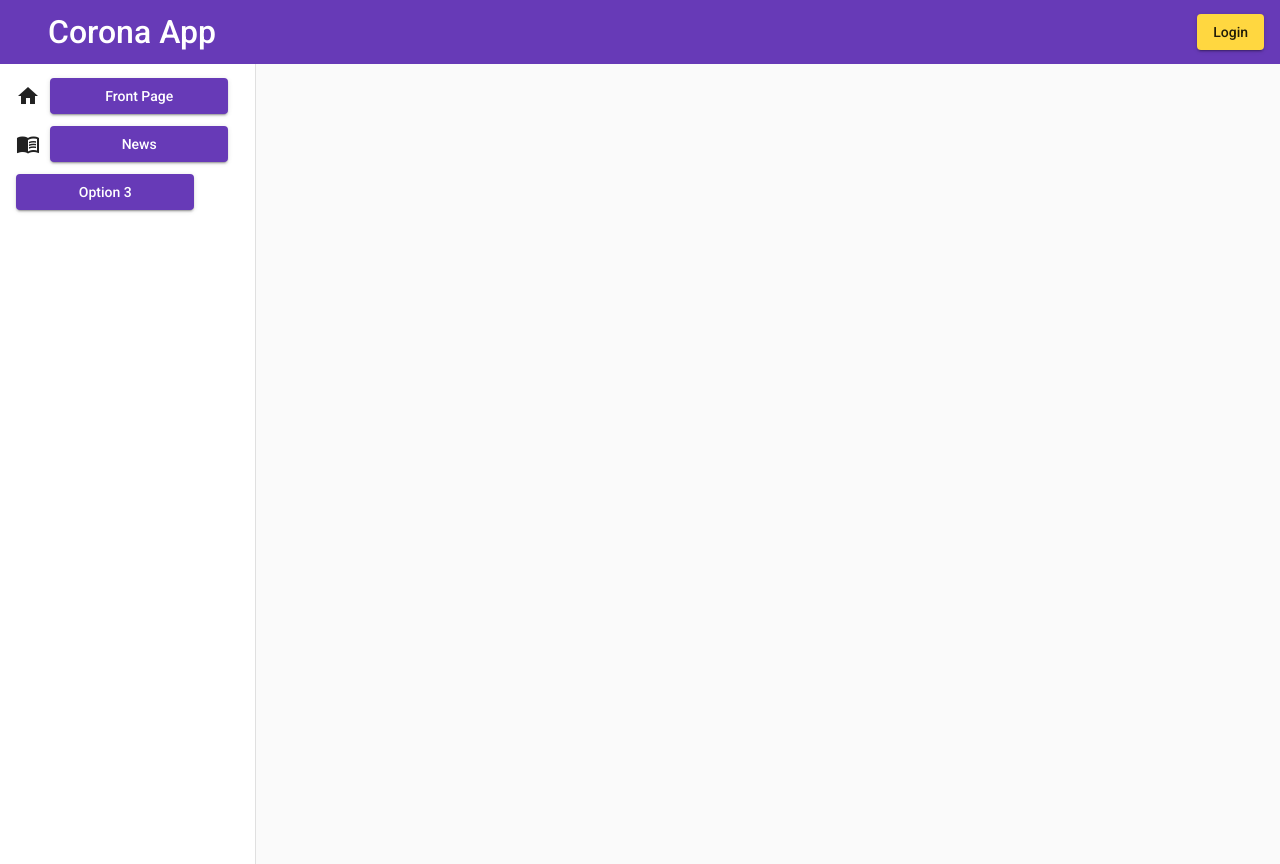
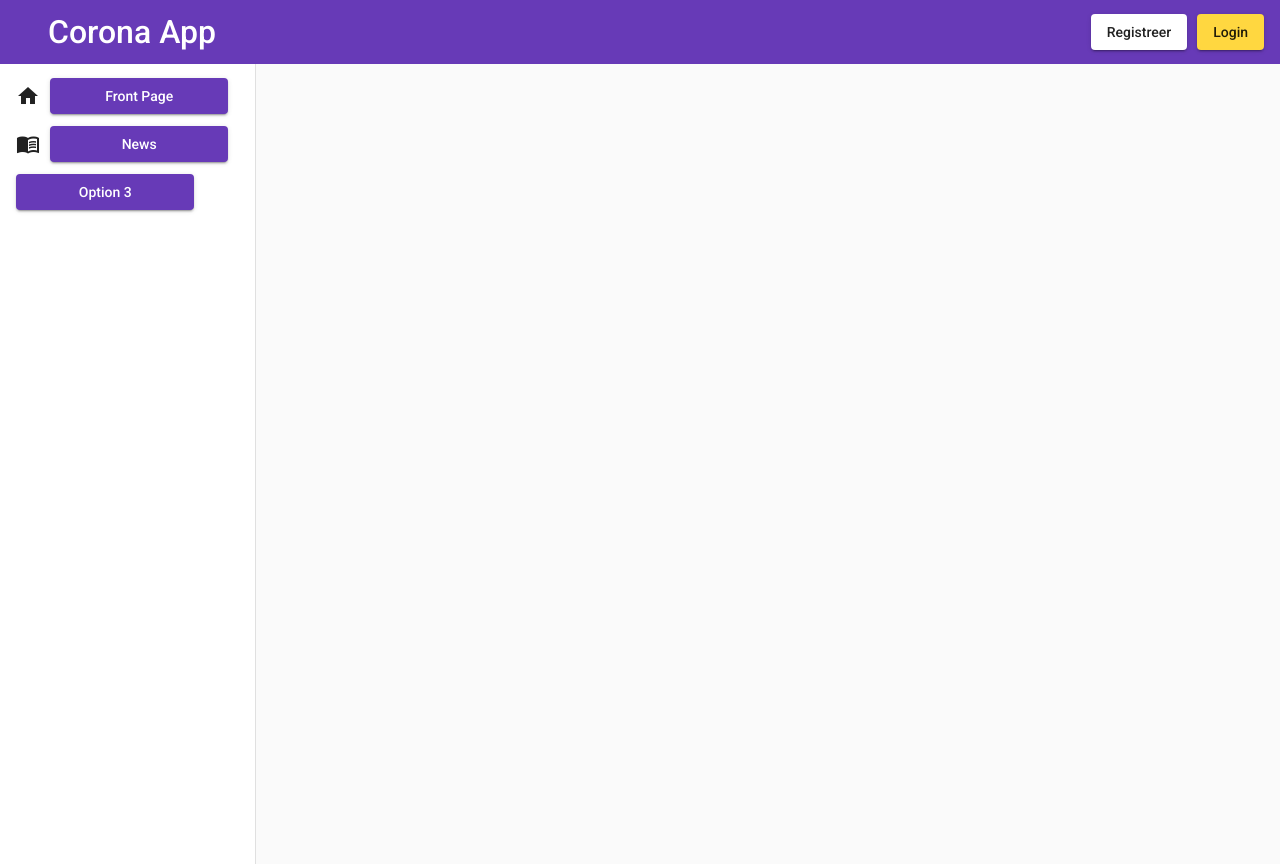
Before and after one commit to Matrixgek91/coronaAngular, an Angular app: page / in a window 1280 px wide. Built offline with nearby package versions, Linux system fonts and the light colour scheme.

Commit message:
Added restiger button

```diff
--- a/src/app/app.component.html
+++ b/src/app/app.component.html
@@ -1,6 +1,8 @@
 <mat-toolbar color="primary">
     <span class="app_title">Corona App</span>
     <span class="toolbar_fill_remaining_space"></span>
+    <button mat-raised-button position="right" color="basic">Registreer</button>
+    <span class="navspacer"></span>
     <button mat-raised-button position="right" color="accent">Login</button>
 </mat-toolbar>
 
```
